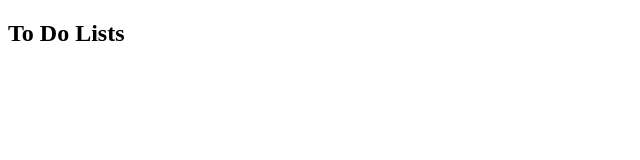
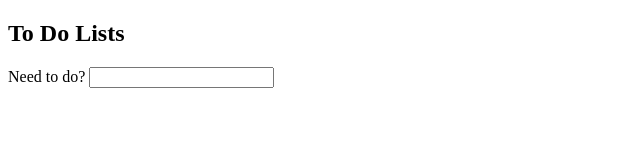
Before and after one commit to hihello-bye/to-do-list, a website built with webpack: page src/template.html in a window 1280 px wide. Shown: the whole page, without its empty margins (0-640 px from the left). Built offline with nearby package versions, Linux system fonts and the light colour scheme.

Commit message:
Create input to add new to do

```diff
--- a/src/template.html
+++ b/src/template.html
@@ -6,8 +6,12 @@
     <title>To Do List</title>
 </head>
 <body>
-    <div id="ToDoListsNav">
+    <div id="toDoListsNav">
         <h2>To Do Lists</h2>
+    </div>
+    <div id="addToDo">
+        <label for="newToDo">Need to do?</label>
+        <input type="text" name="newToDo" id="newToDo"/>
     </div>
 </body>
 </html>
```
